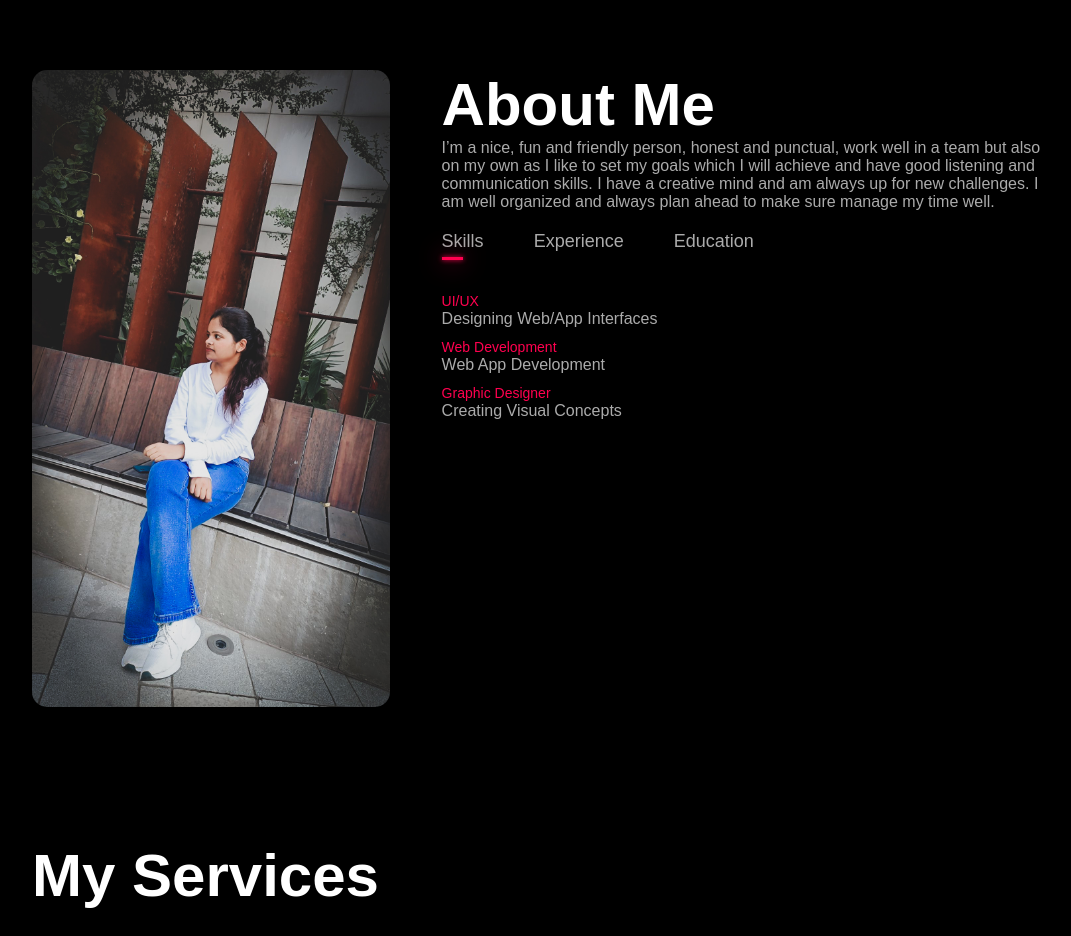
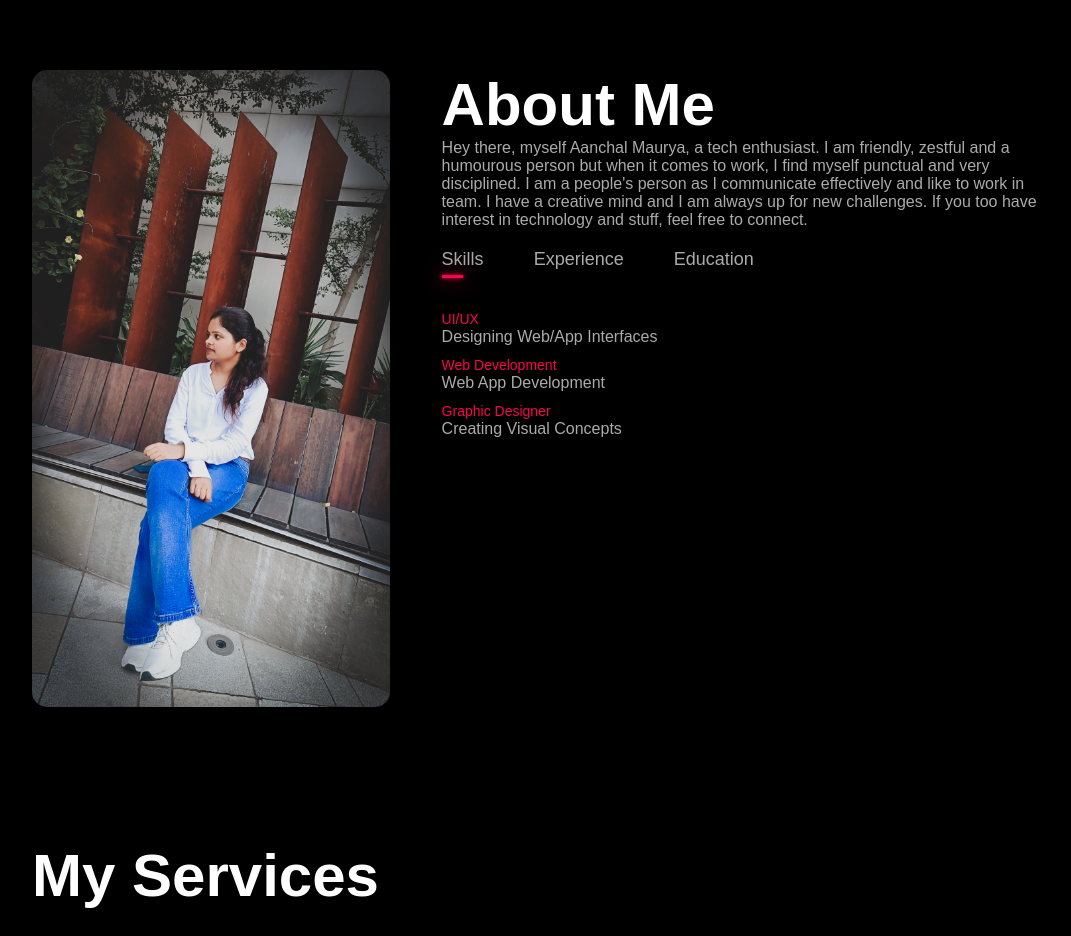
Before and after one commit to aanchalm010/Portfolio, a plain HTML site: page index.html in a window 1280 px wide. Shown: the part 820-1756 px from the top of the page, without its empty margins (96-1167 px from the left). Drawn offline with Linux system fonts and the light colour scheme.

Commit message:
Update index.html

```diff
--- a/index.html
+++ b/index.html
@@ -41,10 +41,7 @@
                 </div>
                 <div class="about-col-2">
                     <h1 class="sub-title">About Me</h1>
-                    <p>I’m a nice, fun and friendly person, honest and punctual, work well in a team but also on
-                        my own as I like to set my goals which I will achieve and have good listening and communication
-                        skills. I have a creative mind and am always up for new challenges. I am well organized and
-                        always plan ahead to make sure manage my time well.</p>
+                    <p>Hey there, myself Aanchal Maurya, a tech enthusiast. I am friendly, zestful and a humourous person but when it comes to work, I find myself punctual and very disciplined. I am a people's person as I communicate effectively and like to work in team. I have a creative mind and I am always up for new challenges. If you too have interest in technology and stuff, feel free to connect.</p>
                     <div class="tab-titles">
                         <p class="tab-links active-link" onclick="opentab('skills')">Skills</p>
                         <p class="tab-links" onclick="opentab('experience')">Experience</p>
```
